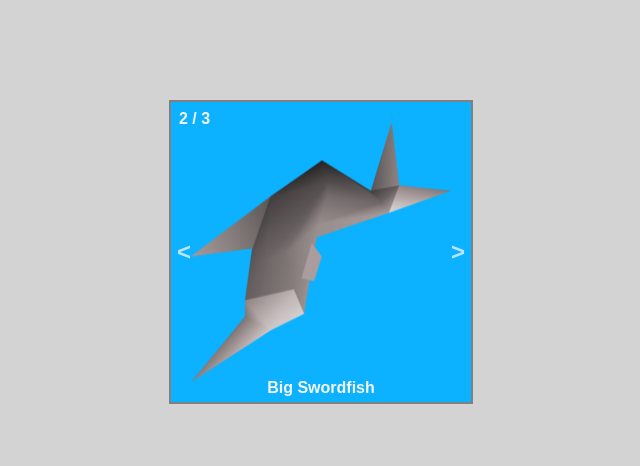
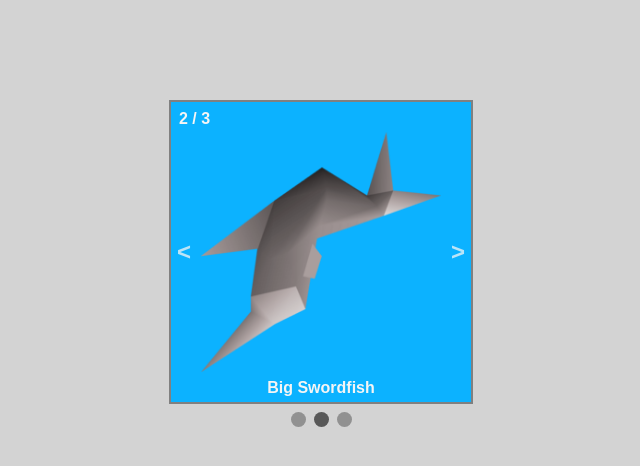
Before and after one commit to lmorgan2398/image-carousel, a website built with webpack: page src/template.html in a window 1280 px wide. Shown: the whole page, without its empty margins (319-959 px from the left). Built offline with nearby package versions, Linux system fonts and the light colour scheme.

Commit message:
Add selector buttons below slides
Selector button shows which image user is currently viewing
and allows them to manually select which image to view next

```diff
--- a/src/index.js
+++ b/src/index.js
@@ -2,6 +2,7 @@ import "./styles.css";
 
 let slideIndex = 0;
 let autoSlideInterval;
+let selectors = document.querySelectorAll(".selector");
 
 showSlide(slideIndex);
 startAutoSlide();
@@ -23,9 +24,21 @@ function showSlide(n) {
       slide.classList.remove("active");
     }
   });
+  selectors.forEach((selector) => {
+    if (selector.classList.contains("active")){
+      selector.classList.remove("active");
+    }
+  });
   slideIndex = n;
   let currentSlide = slides[slideIndex];
+  let currentSelector = selectors[slideIndex];
   currentSlide.classList.add("active");
+  currentSelector.classList.add("active");
+}
+
+function setSlide(n) {
+  slideIndex = n;
+  showSlide(slideIndex);
 }
 
 let prev = document.querySelector(".prev");
@@ -53,3 +66,10 @@ function stopAutoSlide() {
 let slideshow = document.querySelector(".slideshow");
 slideshow.addEventListener("mouseenter", stopAutoSlide);
 slideshow.addEventListener("mouseleave", startAutoSlide);
+
+selectors.forEach((selector) => {
+  selector.addEventListener('click', () => {
+    let index = selector.dataset.index;
+    showSlide(index);
+  })
+})
--- a/src/styles.css
+++ b/src/styles.css
@@ -19,6 +19,13 @@ body {
 }
 
 .slideshow {
+  display: flex;
+  flex-direction: column;
+  gap: 8px;
+  align-items: center;
+}
+
+.slides {
   width: 300px;
   height: 300px;
   display: flex;
@@ -37,7 +44,7 @@ body {
   top: 0;
   left: 0;
   transition: opacity 1s ease-in-out;
-  padding: 20px;
+  padding: 30px;
   background-color: rgb(12, 178, 255);
   z-index: 0;
   box-sizing: border-box;
@@ -63,6 +70,7 @@ body {
   top: 50%;
   transform: translateY(-50%);
   z-index: 1;
+  transition: background-color .5s ease-in-out;
 }
 
 .prev:hover,
@@ -102,9 +110,36 @@ body {
   font-weight: bold;
 }
 
-.active {
+.slide.active {
   opacity: 1;
   z-index: 1;
   visibility: visible;
   transition-delay: 0s;
 }
+
+.selectors {
+  display: flex;
+  box-sizing: border-box;
+  visibility: visible;
+  gap: 8px;
+}
+
+.selector {
+  box-shadow: none;
+  border: none;
+  border-radius: 15px;
+  height: 15px;
+  width: 15px;
+  background-color: rgb(145, 145, 145);
+  z-index: 1;
+  transition: .5s ease-in-out;
+}
+
+.selector:hover {
+  background-color: rgb(88, 88, 88);
+  cursor: pointer;
+}
+
+.selector.active {
+  background-color: rgb(88, 88, 88);
+}
--- a/src/template.html
+++ b/src/template.html
@@ -7,6 +7,7 @@
 </head>
 <body>
     <div class="slideshow">
+        <div class="slides">
             <div class="slide">
                 <div class="number">1 / 3</div>
                 <img src="./images/260px-Big_bass_detail.webp">
@@ -22,8 +23,14 @@
                 <img src="./images/260px-Big_shark_detail.webp">
                 <div class="caption">Big Shark</div>
             </div>
-        <button class="prev"">&#x2C2;</button>
+            <button class="prev">&#x2C2;</button>
             <button class="next">&#x2C3;</button>
+        </div>
+        <div class="selectors">
+            <button class="selector" aria-label="slide 1" data-index="0"></button>
+            <button class="selector" aria-label="slide 2" data-index="1"></button>
+            <button class="selector" aria-label="slide 3" data-index="2"></button>
+        </div>
     </div>
     <script type="module" src="./index.js"></script>
 </body>
```
Lines whose indentation alone changed are shown as unchanged.
